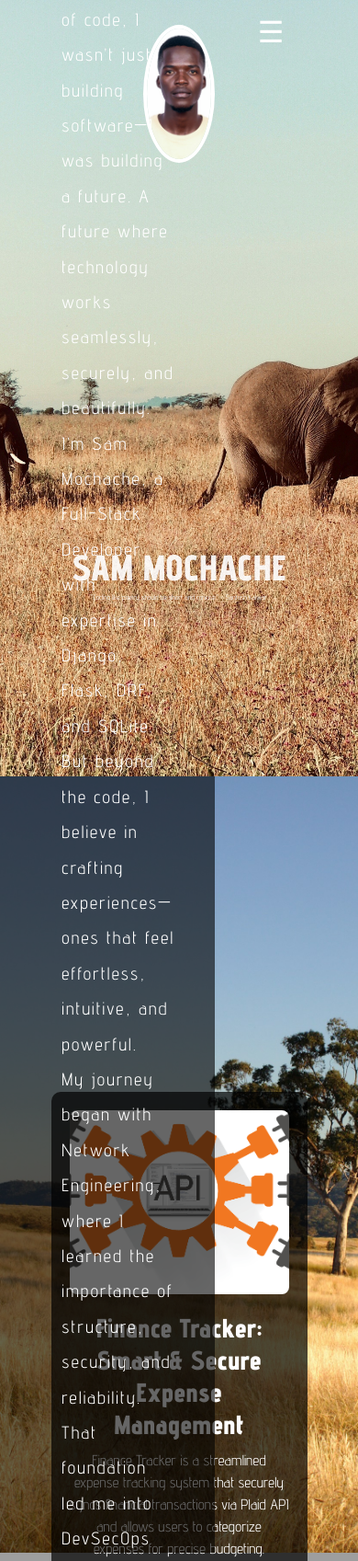
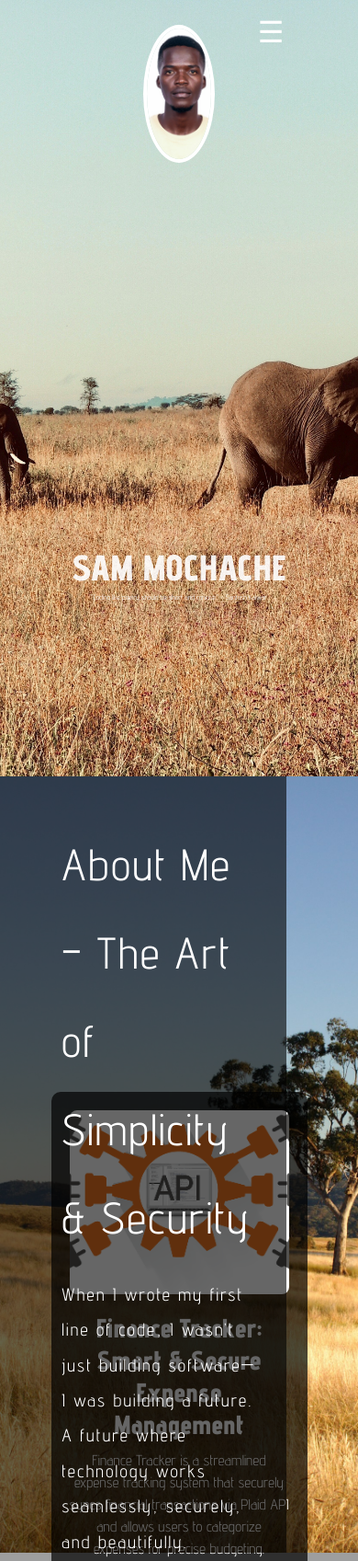
Before and after one commit to SamMochache/DECEMBER, a Flask app: page / in a window 390 px wide; the page is wider, and only the part inside the window is pictured. Shown: the top 1697 px of that part at 92% size. Run offline with Flask 3, Linux system fonts and the light colour scheme; grey boxes are pictures that could not be loaded.

Commit message:
Update .gitignore and enhance CSS styles for better layout responsiveness

```diff
--- a/app/static/css/styles.css
+++ b/app/static/css/styles.css
@@ -122,11 +122,12 @@ html {
     position: relative;
     background: url('/static/media/freesavannah.jpg') no-repeat center center/cover;
     background-size: cover;
-    height: 100vh;
+    min-height: 100vh;
     display: flex;
     align-items: center;
     justify-content: flex-start; /* Move content to the left */
     padding-left: 5%;
+    flex-wrap: wrap;
 }
 
 /* Dark Overlay */
@@ -135,7 +136,7 @@ html {
     position: absolute;
     top: 0;
     left: 0;
-    width: 60%; /* Only covers the left half */
+    width: 80%; /* Only covers the left half */
     height: 100%;
     background: rgba(0, 0, 0, 0.6); /* Dark overlay */
     z-index: 1;
@@ -147,7 +148,7 @@ html {
     z-index: 2;
     color: white;
     text-align: left;
-    max-width: 55%; /* Keeps text inside the left half */
+    max-width: 80%; /* Keeps text inside the left half */
     padding: 40px;
     line-height: 2; /* Improves readability */
     letter-spacing: 2px; /* Adjusts spacing between letters */
```
Also changed, not shown: 1 other file.
